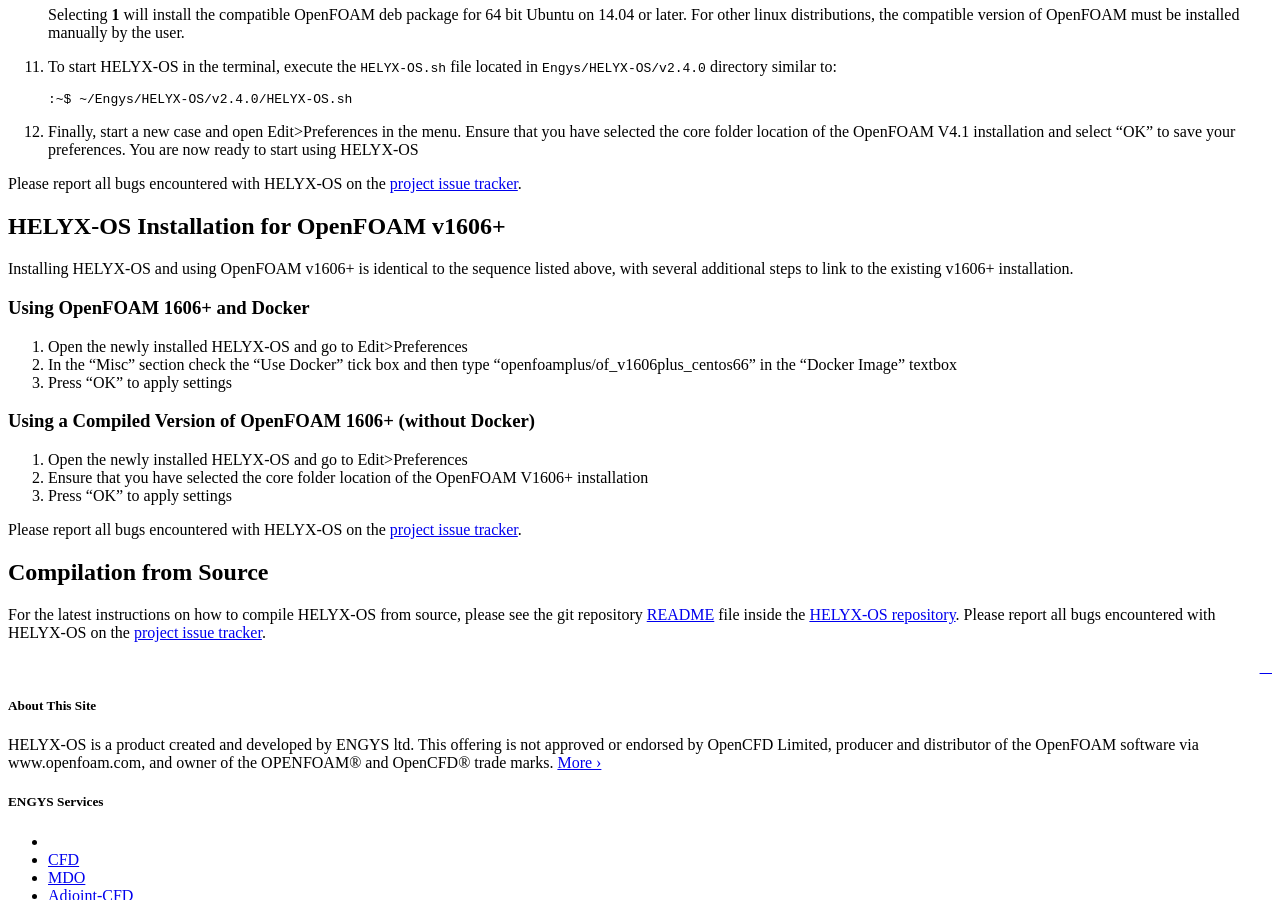
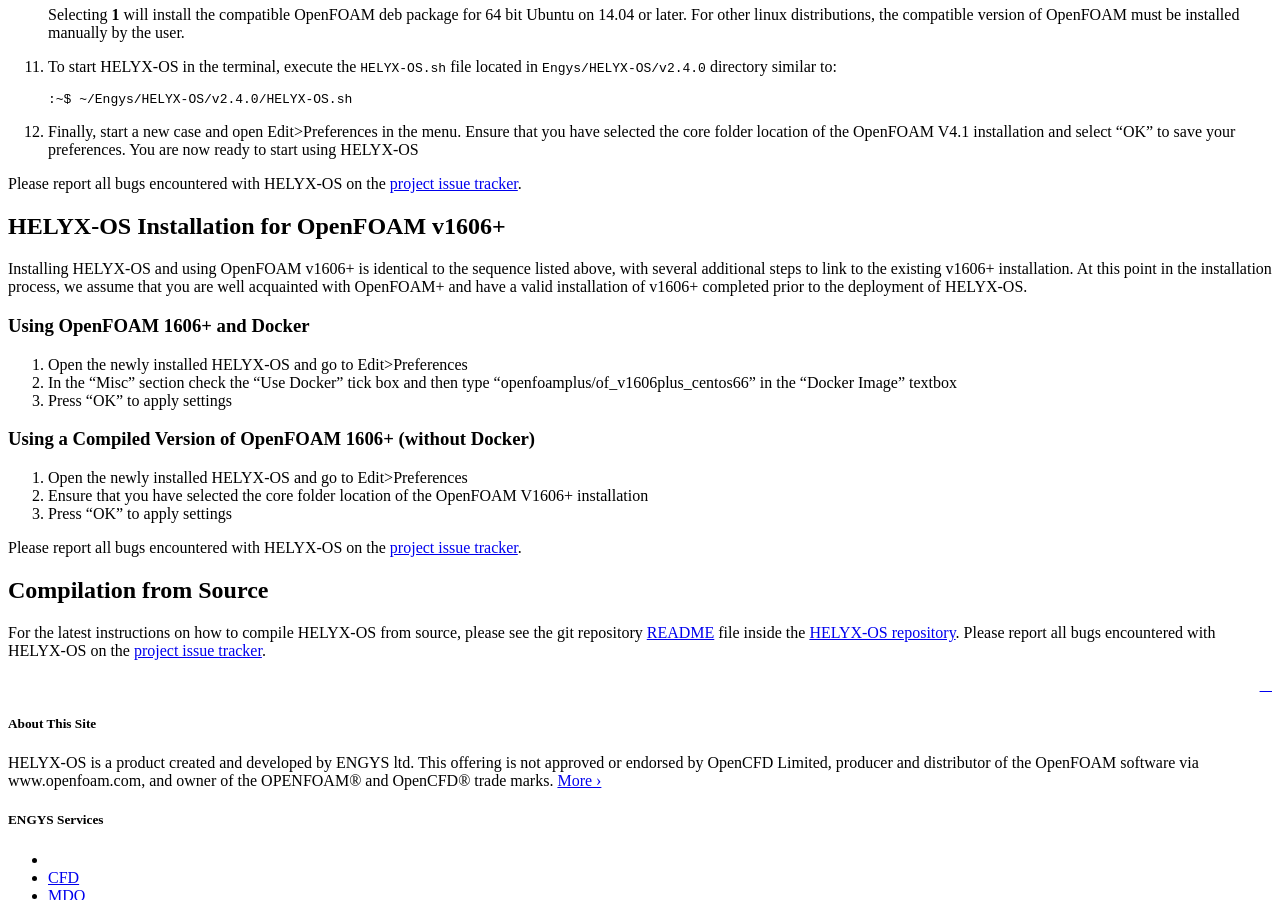
Before and after one commit to ENGYS/HELYX-OS, a Jekyll site: the page built from pages/installation.md, in a window 1280 px wide and 900 px high, scrolled down 1697 px. Built offline with Jekyll 4.4.1, drawn with Linux system fonts in a browser that asks for light colours.

Commit message:
Update installation.md
added more description about 1606+ assumption of installation

```diff
--- a/pages/installation.md
+++ b/pages/installation.md
@@ -93,7 +93,7 @@
 
 ## <a name="v1606"></a>HELYX-OS Installation for OpenFOAM v1606+
 
-Installing HELYX-OS and using OpenFOAM v1606+ is identical to the sequence listed above, with several additional steps to link to the existing v1606+ installation.
+Installing HELYX-OS and using OpenFOAM v1606+ is identical to the sequence listed above, with several additional steps to link to the existing v1606+ installation.  At this point in the installation process, we assume that you are well acquainted with OpenFOAM+ and have a valid installation of v1606+ completed prior to the deployment of HELYX-OS.
 
 ### Using OpenFOAM 1606+ and Docker
 
```
